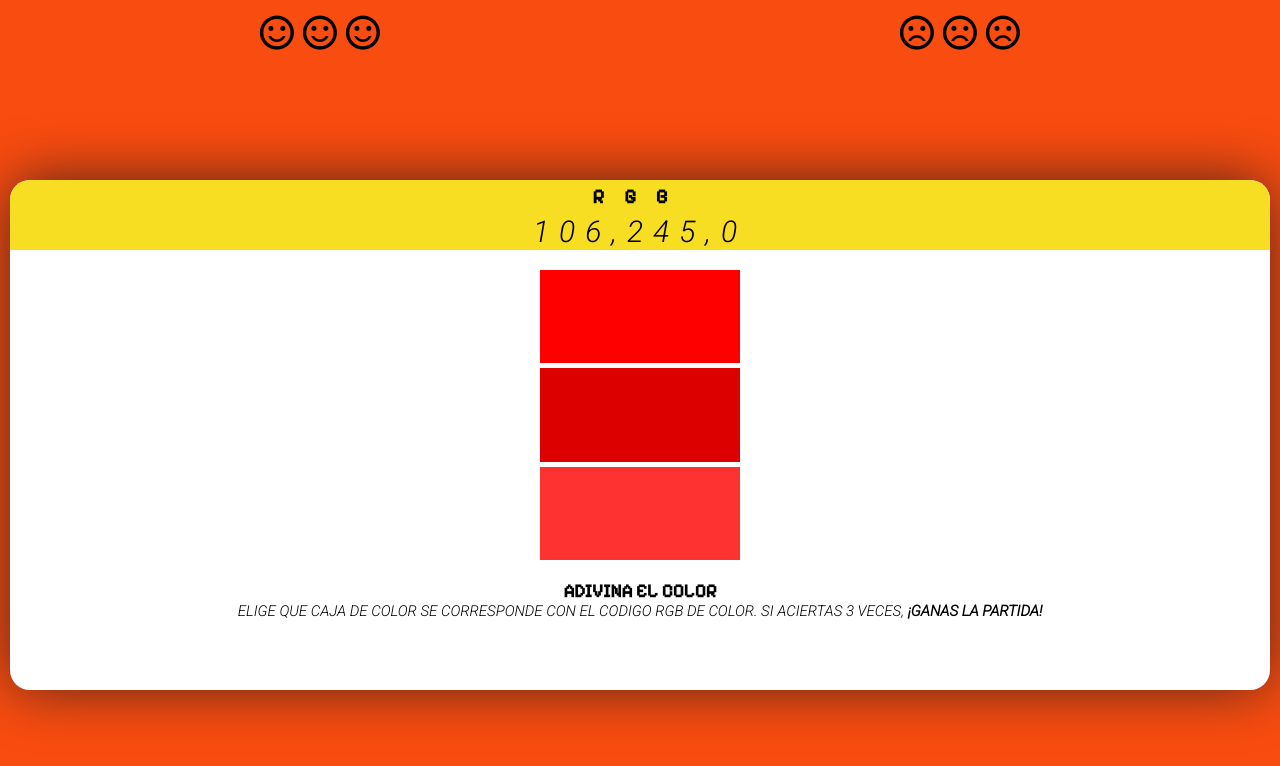
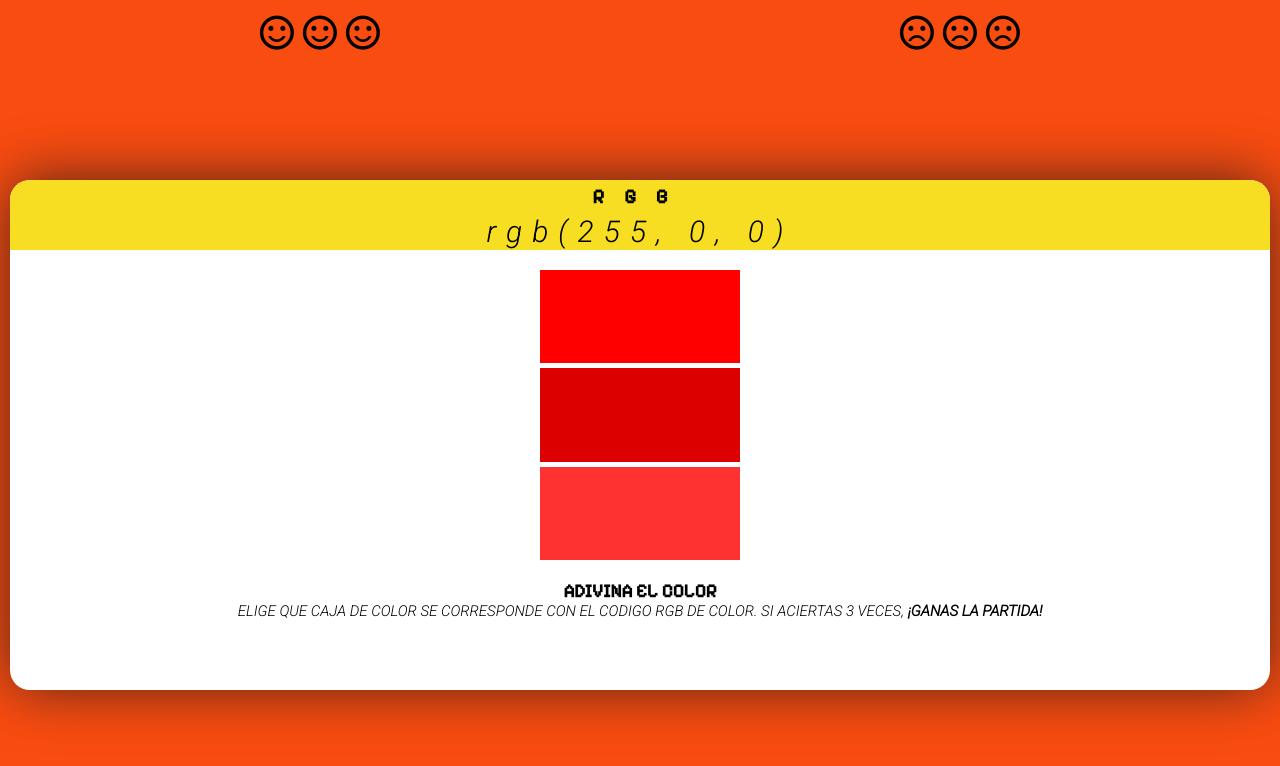
Before and after one commit to zoegongar/colores, a plain HTML site: page index.html in a window 1280 px wide. Drawn offline with nearby package versions, Linux system fonts and the light colour scheme; a web font is replaced by a local one.

Commit message:
codigo rgb

```diff
--- a/index.html
+++ b/index.html
@@ -48,7 +48,7 @@
       <div class="codigo-RGB">
         <h1>RGB</h1>
         <!-- añado un id para imprimir aqui el codigo -->
-        <p id="codigoRGB">106,245,0</p>
+        <p id="codigoRGB"></p>
       </div>
       <div class="cajas">
         <!-- cambio class por id para imprimir color caja en JS -->
--- a/juego-colores.js
+++ b/juego-colores.js
@@ -44,6 +44,12 @@ function aplicarColores(colores) {
   caja3.style.backgroundColor = colores[2];
 }
 
+//Función que da el array "RGB" del color que hay que adivinar.
+const color_muestra = cajas_colores[0][0];
+const valor_RGB = Object.values(color_muestra)[0];
+const color_a_adivinar = document.getElementById("codigoRGB");
+color_a_adivinar.textContent = valor_RGB;
+
 // Función para seleccionar colores aleatorios pero que los muestra por grupos (los rojos. los amarillos...)
 function seleccionarColoresAleatorios() {
   const coloresAleatorios = cajas_colores[
```
